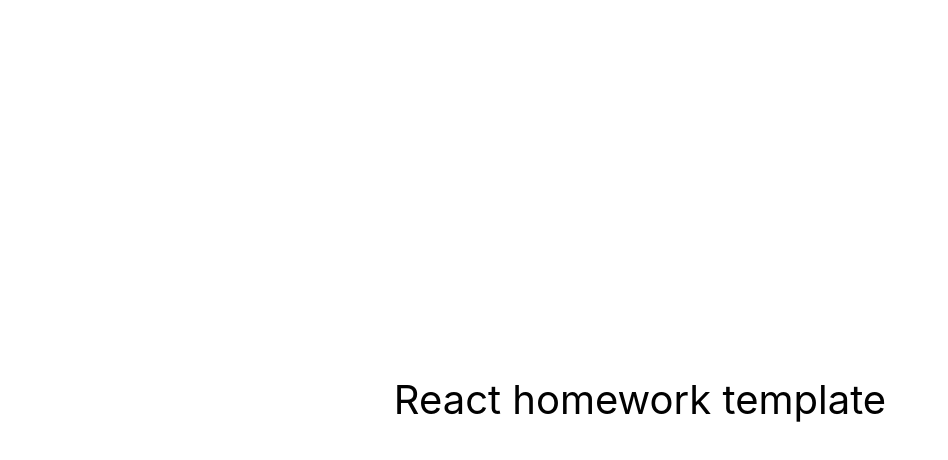
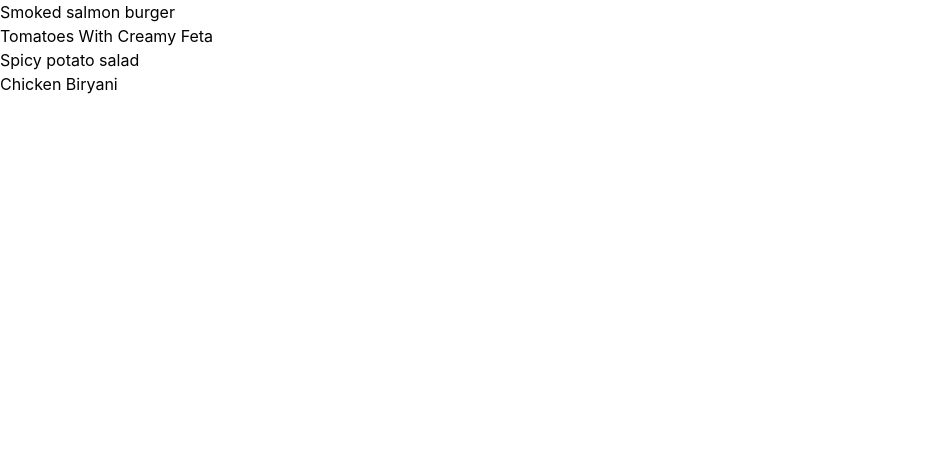
Before and after one commit to julieshapo/react-lectures-notes, a React (Create React App) app: page / in a window 1280 px wide. Shown: the top 460 px of the page, without its empty margins (0-948 px from the left). Built offline with nearby package versions, Linux system fonts and the light colour scheme.

Commit message:
add recipes files

```diff
--- a/jsconfig.json
+++ b/jsconfig.json
@@ -1,6 +1,7 @@
 {
   "compilerOptions": {
-    "baseUrl": "src"
+    "baseUrl": "src",
+    "resolveJsonModule": true
   },
   "include": ["src"]
 }
--- /dev/null
+++ b/src/components/01-components-styles/RecipeList.jsx
@@ -0,0 +1,8 @@
+export const RecipeList = ({ items }) => {
+    return (<ul>
+        {items.map(item => (
+            <li key={item.id}>{item.name}</li>
+        ))}
+    </ul>
+    );
+};
--- /dev/null
+++ b/src/components/01-components-styles/recipes.json
@@ -0,0 +1,38 @@
+[
+  {
+    "id": 1,
+    "name": "Smoked salmon burger",
+    "time": 20,
+    "servings": 6,
+    "calories": 210,
+    "image": "https://assets.bonappetit.com/photos/62cc4eca787a907e535e8e7f/1:1/w_2580%2Cc_limit/0711-black-bean-burger-lede.jpg",
+    "difficulty": "easy"
+  },
+  {
+    "id": 2,
+    "name": "Tomatoes With Creamy Feta",
+    "time": 15,
+    "servings": 3,
+    "calories": 600,
+    "image": "https://assets.bonappetit.com/photos/62b4926736e0c90647da6b71/1:1/w_2580%2Cc_limit/0623-diana-yen-tomato-recipe-lede.jpg",
+    "difficulty": "medium"
+  },
+  {
+    "id": 3,
+    "name": "Spicy potato salad",
+    "time": 30,
+    "servings": 2,
+    "calories": 320,
+    "image": "https://assets.bonappetit.com/photos/62bf35ae872a6cfbb260f286/1:1/w_2580%2Cc_limit/0701-tj-recipe-potato-v2.jpg",
+    "difficulty": "medium"
+  },
+  {
+    "id": 4,
+    "name": "Chicken Biryani",
+    "time": 40,
+    "servings": 4,
+    "calories": 700,
+    "image": "https://assets.bonappetit.com/photos/5db1b689823b960008d8468d/1:1/w_2580%2Cc_limit/Chicken-Biryani-Lede-NEW.jpg",
+    "difficulty": "hard"
+  }
+]
--- a/src/components/App.jsx
+++ b/src/components/App.jsx
@@ -1,16 +1,10 @@
+import { RecipeList } from "./01-components-styles/RecipeList";
+import recipes from "./01-components-styles/recipes.json";
+
 export const App = () => {
   return (
-    <div
-      style={{
-        height: '100vh',
-        display: 'flex',
-        justifyContent: 'center',
-        alignItems: 'center',
-        fontSize: 40,
-        color: '#010101'
-      }}
-    >
-      React homework template
-    </div>
+    <>
+      <RecipeList items={recipes} />
+    </>
   );
 };
```
Also changed, not shown: src/components/01-components-styles/Alert.jsx (deleted), src/components/01-components-styles/Recipe.jsx (added).
